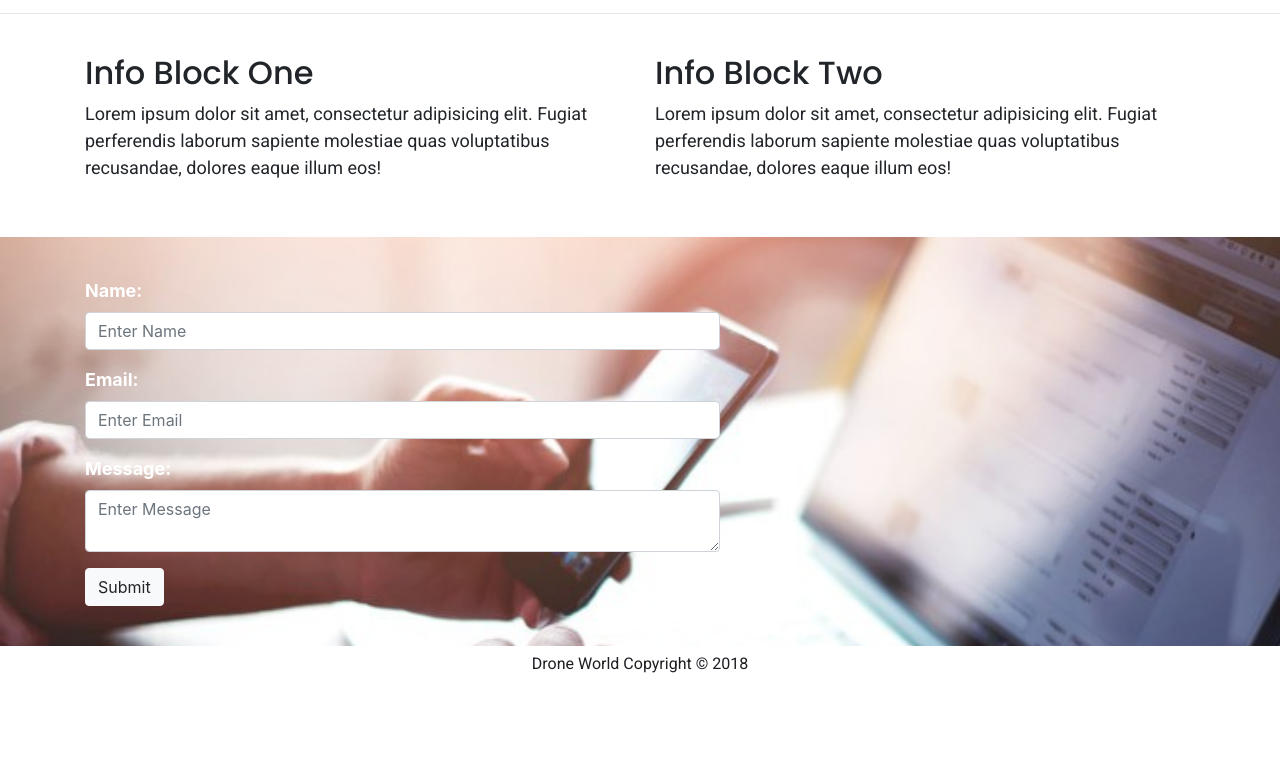
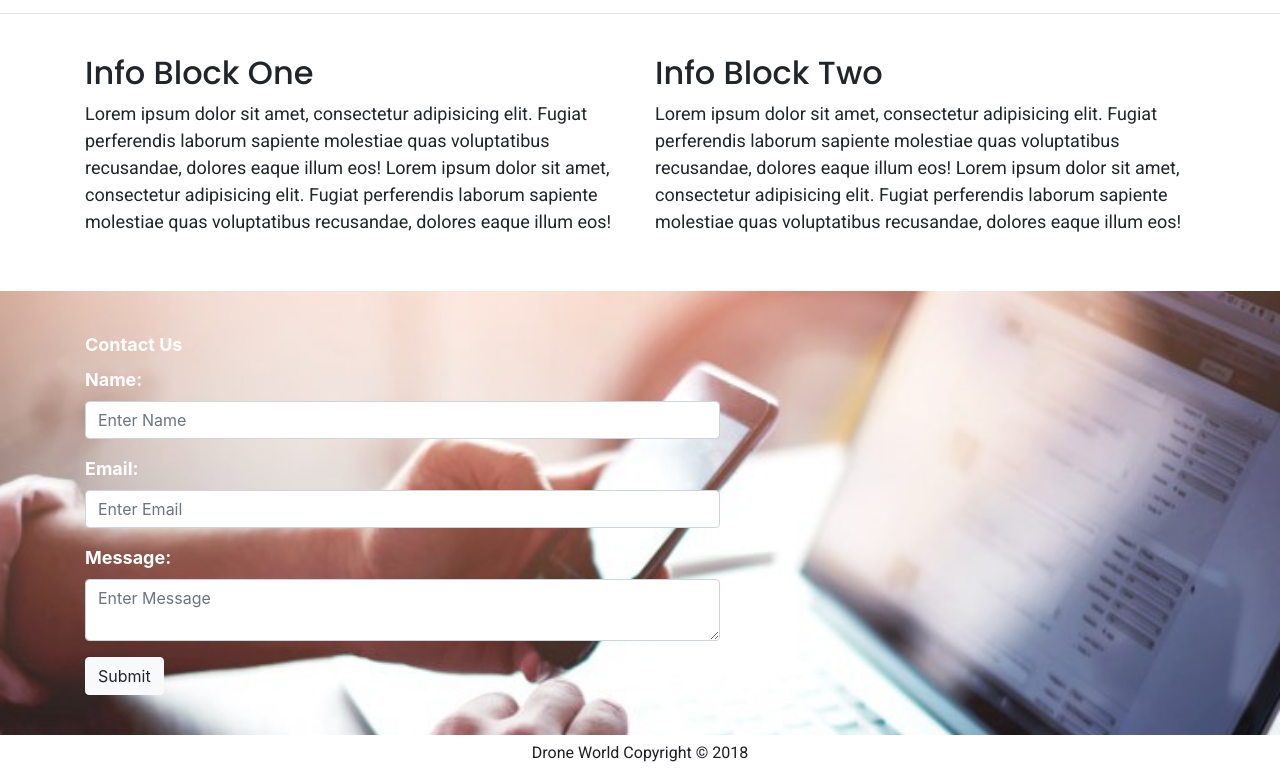
Before and after one commit to connorocampo/drone-world, a plain HTML site: page index.html in a window 1280 px wide. Shown: the part 1156-1927 px from the top of the page. Before the commit the page ends 1838 px from the top, so only its background shows below. Drawn offline with nearby package versions, Linux system fonts and the light colour scheme.

Commit message:
Update index.html

```diff
--- a/index.html
+++ b/index.html
@@ -20,13 +20,13 @@
       <div class="collapse navbar-collapse" id="navbarsExampleDefault">
         <ul class="navbar-nav  ml-auto">
           <li class="nav-item">
-            <a class="nav-link" href="#home">Home</a>
+            <a class="nav-link" href="#">Home</a>
           </li>
           <li class="nav-item">
-            <a class="nav-link" href="#reviews">Reviews</a>
+            <a class="nav-link" href="#reviews">Testimonial</a>
           </li>
           <li class="nav-item">
-            <a class="nav-link" href="#">Contact</a>
+            <a class="nav-link" href="#contact">Contact</a>
           </li>
         </ul>
       </div>
@@ -45,7 +45,7 @@
                         <h1>Welcome to Drone World!</h1>
                         <p>Lorem ipsum dolor sit amet, consectetur adipisicing elit. Pariatur quos, error in officiis. Aperiam dignissimos, corporis iusto consequatur mollitia facilis vitae laboriosam tempore ab. Sunt.</p>
                     </div>
-                    <br>
+                    <br><span id="reviews"></span>
                     <a href="#" class="btn btn-light btn-lg showcase-btn">Read More</a>
                 </div>
             </div>
@@ -87,13 +87,13 @@
                 <div class="col-lg-6 col-md-12 col-sm-12">
                     <div class="info-left">
                         <h2>Info Block One</h2>
-                        <p>Lorem ipsum dolor sit amet, consectetur adipisicing elit. Fugiat perferendis laborum sapiente molestiae quas voluptatibus recusandae, dolores eaque illum eos!</p>
+                        <p>Lorem ipsum dolor sit amet, consectetur adipisicing elit. Fugiat perferendis laborum sapiente molestiae quas voluptatibus recusandae, dolores eaque illum eos! Lorem ipsum dolor sit amet, consectetur adipisicing elit. Fugiat perferendis laborum sapiente molestiae quas voluptatibus recusandae, dolores eaque illum eos!</p>
                     </div>
                 </div>
                 <div class="col-lg-6 col-md-12 col-sm-12">
                     <div class="info-right">
                         <h2>Info Block Two</h2>
-                        <p>Lorem ipsum dolor sit amet, consectetur adipisicing elit. Fugiat perferendis laborum sapiente molestiae quas voluptatibus recusandae, dolores eaque illum eos!</p>
+                        <p>Lorem ipsum dolor sit amet, consectetur adipisicing elit. Fugiat perferendis laborum sapiente molestiae quas voluptatibus recusandae, dolores eaque illum eos! Lorem ipsum dolor sit amet, consectetur adipisicing elit. Fugiat perferendis laborum sapiente molestiae quas voluptatibus recusandae, dolores eaque illum eos!</p>
                     </div>
                 </div>
             </div>
@@ -105,6 +105,7 @@
             <div class="row">
                 <div class="col-lg-7 col-md-7 col-sm-12">
                     <form>
+                        <label id="contact-us">Contact Us </label>
                       <div class="form-group">
                         <label>Name: </label>
                         <input class="form-control" type="text" name="" value="" placeholder="Enter Name" required>
```
